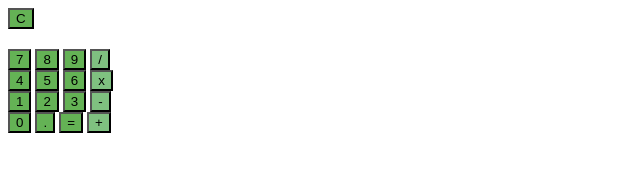
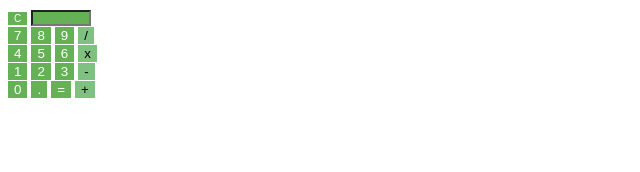
Before and after one commit to dleal3/assignments, a plain HTML site: page 2.4-dom-manipulation/index.html in a window 1280 px wide. Shown: the whole page, without its empty margins (0-640 px from the left). Drawn offline with Linux system fonts and the light colour scheme.

```diff
--- a/2.4-dom-manipulation/index.html
+++ b/2.4-dom-manipulation/index.html
@@ -7,7 +7,7 @@
 <html>
   <head>
     <meta charset="utf-8">
-    <title></title>
+    <title>HTML Calculator</title>
     <script src="js/main.js" charset="utf-8"></script>
     <link rel="stylesheet" href="styles/main.css">
   </head>
@@ -19,9 +19,9 @@
       class="clear-button"
       date-js="clearbuttonName">C
       </button>
-      <h2>
+      <input class="input-area">
 <!-- we want this area after the clear button to be empty space -->
-      </h2>
+      </input>
     </div>
     <!-- Start a div with buttons for each of the numbers 7,8,9 and / -->
     <div>
--- a/2.4-dom-manipulation/styles/main.css
+++ b/2.4-dom-manipulation/styles/main.css
@@ -1,64 +1,100 @@
 .clear-button {
   background: rgb(100,178,85);
+  border-style: hidden;
+  color: white;
+  font-size: 10px;
+  text-align: center;
+}
 
+.input-area {
+  background: rgb(100,178,85);
+  width: 52px;
+  height: 10px;
 }
 
 .num7-button {
   background: rgb(100,178,85);
+  border-style: hidden;
+  color: white;
 }
 
 .num8-button {
   background: rgb(100,178,85);
+  border-style: hidden;
+  color: white;
 }
 
 .num9-button {
   background: rgb(100,178,85);
+  border-style: hidden;
+  color: white;
 }
 
 .numForwardSlash-button {
   background: rgb(127,193,128);
+  border-style: hidden;
 }
 
 .num4-button {
   background: rgb(100,178,85);
+  border-style: hidden;
+  color: white;
 }
 
 .num5-button {
   background: rgb(100,178,85);
+  border-style: hidden;
+  color: white;
 }
 .num6-button {
   background: rgb(100,178,85);
+  border-style: hidden;
+  color: white;
 }
 .numX-button {
   background: rgb(127,193,128);
+  border-style: hidden;
 }
 
 .num1-button {
   background: rgb(100,178,85);
+  border-style: hidden;
+  color: white;
 }
 .num2-button {
   background: rgb(100,178,85);
+  border-style: hidden;
+  color: white;
 }
 .num3-button {
   background: rgb(100,178,85);
+  border-style: hidden;
+  color: white;
 }
 .numMinus-button {
   background: rgb(127,193,128);
+  border-style: hidden;
 }
 
 .num0-button {
   background: rgb(100,178,85);
+  border-style: hidden;
+  color: white;
 }
 
 .numPeriod-button {
   background: rgb(100,178,85);
+  border-style: hidden;
+  color: white;
 }
 
 .numEquals-button {
   background: rgb(100,178,85);
+  border-style: hidden;
+  color: white;
 }
 
 .numPlus-button {
   background: rgb(127,193,128);
-
+  border-style: hidden;
 }
```
